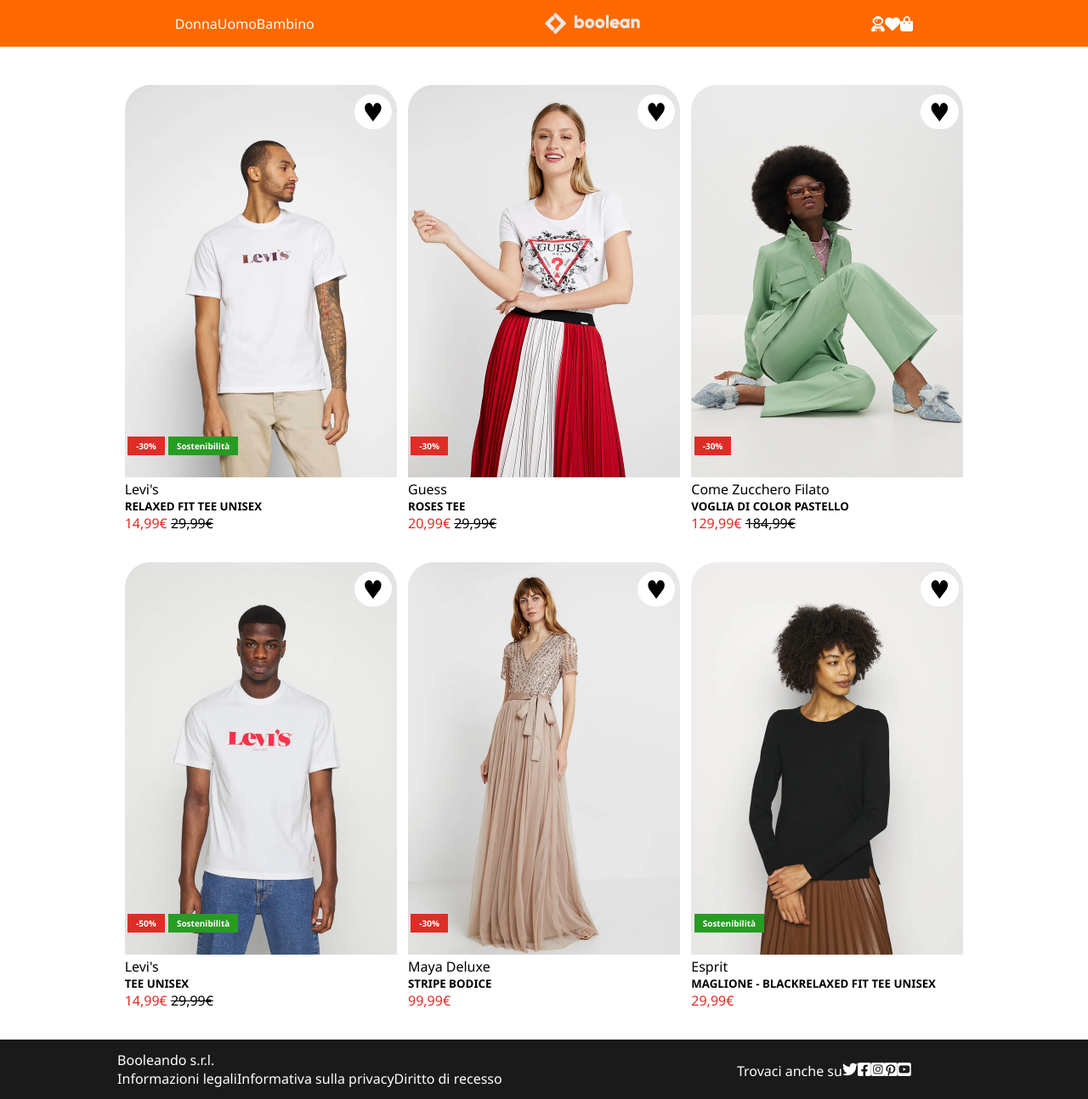
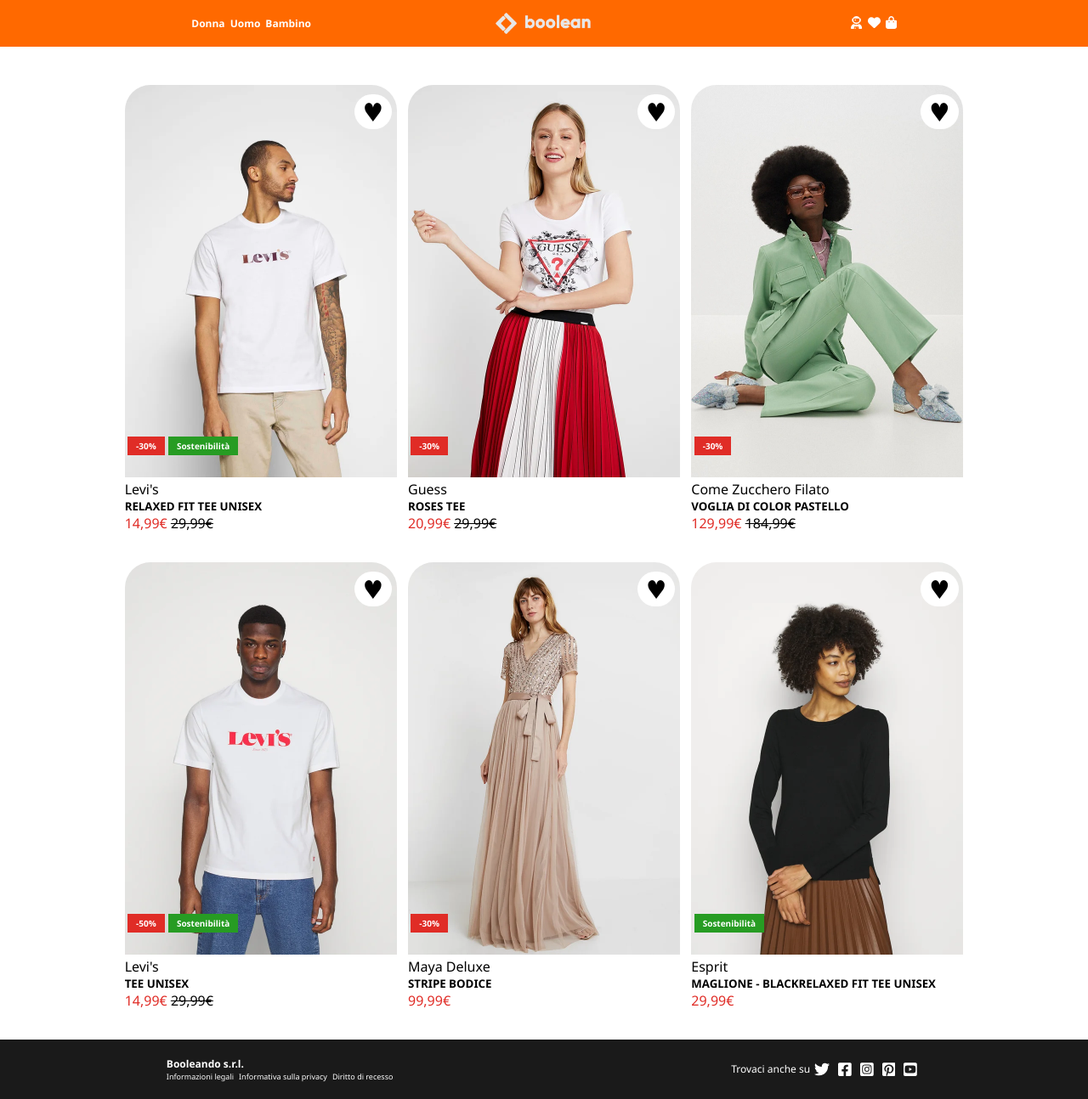
Before and after one commit to adricosmicfox/html-css-boolando, a plain HTML site: page index.html in a window 1280 px wide. Shown: the whole page at 85% size. Drawn offline with Linux system fonts and the light colour scheme.

Commit message:
last changes

```diff
--- a/css/style.css
+++ b/css/style.css
@@ -20,25 +20,34 @@
  }
 
  #genres {
-     margin-left: 70px;
+     margin-left: 120px;
      display: flex;
      color: white;
  }
 
-
+ nav>div>p {
+     font-weight: bold;
+     font-size: 12px;
+     margin-right: 6px;
+ }
 
  #boolean-logo {
      display: flex;
      height: 25px;
+     margin-right: 90px;
  }
 
  .small-logos {
-     margin-right: 70px;
+     margin-right: 120px;
      display: flex;
      fill: white;
      height: 18px;
  }
 
+ nav>div>svg {
+     height: 15px;
+     margin-left: 6px;
+ }
 
 
  /* shop items */
@@ -202,3 +211,28 @@
  #legal {
      display: flex;
  }
+
+ #infos {
+     font-size: 12px;
+ }
+
+ #legal>p {
+     font-size: 9px;
+     margin-right: 6px;
+ }
+
+ #socials {
+     font-size: 12px;
+     font-weight: 400;
+ }
+
+ #socials>svg {
+     margin-right: 5px;
+     margin-left: 5px;
+ }
+
+ .small-logos2 {
+     display: flex;
+     fill: white;
+     height: 18px;
+ }
--- a/index.html
+++ b/index.html
@@ -131,7 +131,7 @@
 <footer>
     <div id="blackbottombar">
         <div id="infos">
-            <p>Booleando s.r.l.</p>
+            <p> <strong> Booleando s.r.l.</strong></p>
 
             <div id="legal">
                 <p>Informazioni legali</p>
@@ -140,7 +140,7 @@
             </div>
         </div>
 
-        <div id="socials" class="small-logos">
+        <div id="socials" class="small-logos2">
             <p>Trovaci anche su</p>
 
             <svg xmlns="http://www.w3.org/2000/svg" viewBox="0 0 512 512">
@@ -175,10 +175,6 @@
 
         </div>
 
-
 </footer>
 
-
-
-
 </html>
```
